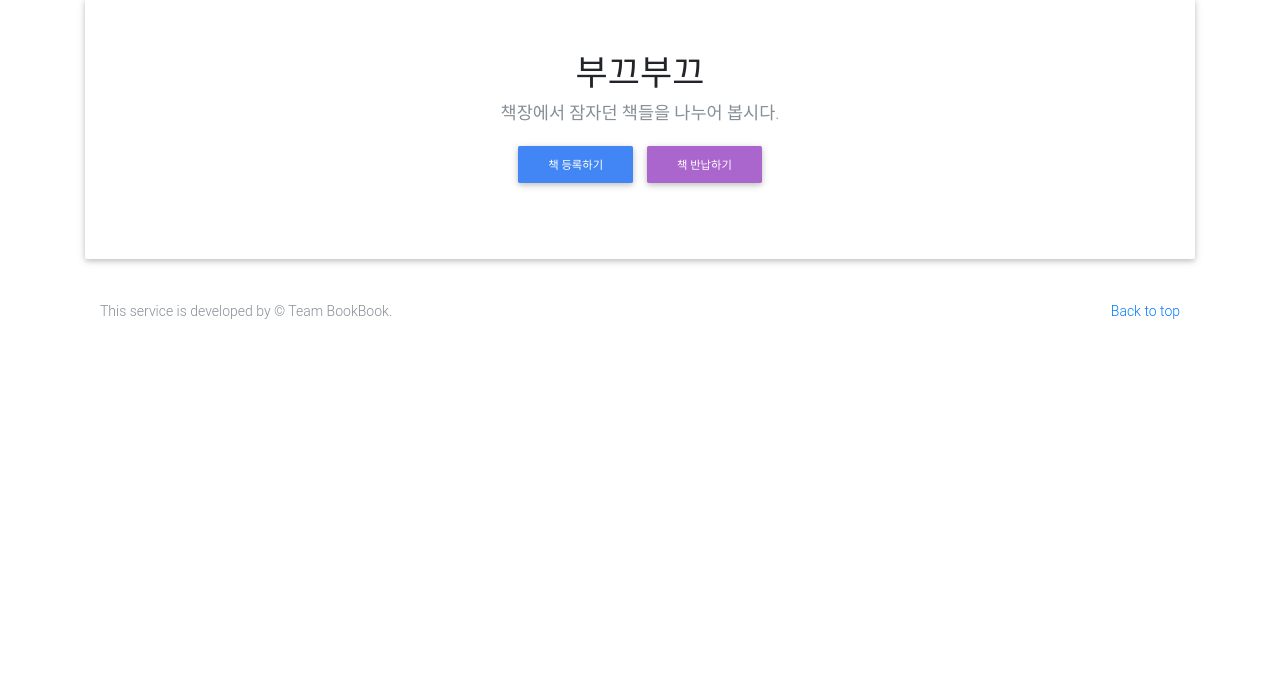
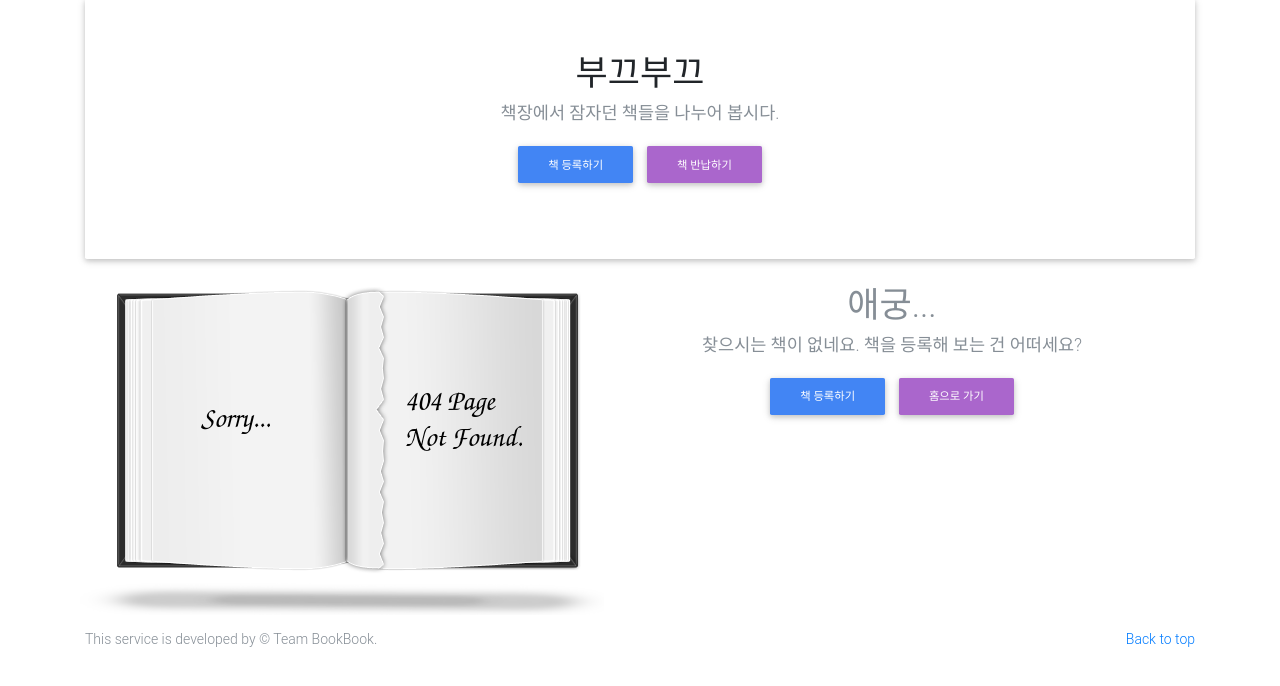
Before and after one commit to it-tech-division/bookbook, a Flask app: page / in a window 1280 px wide. Shown: the part 67-753 px from the top of the page. Run offline with Flask 2, Linux system fonts and the light colour scheme; data that the repository does not hold is empty; some libraries are stand-ins or nearby versions.

Commit message:
404 error message

```diff
--- a/templates/home.html
+++ b/templates/home.html
@@ -13,6 +13,7 @@
 <div class="album text-muted">
   <div class="container">
     <div class="row">
+    {% if books %}
       {% for book in books %}
 
       <div class="col-sm-12">
@@ -54,6 +55,24 @@
 
       {% endfor %}
 
+	{% else %}
+		<div class="row text-center">
+				<!--Image-->
+				<img src="static/book404.png" width=100%>
+			</div>
+
+			<!--Excerpt-->
+			<div class="col text-center">
+                <h1 class="jumbotron-heading">애궁...</h1>
+                <p class="lead text-muted">찾으시는 책이 없네요. 책을 등록해 보는 건 어떠세요?</p>
+            <p>
+              <a href="/regist" class="btn btn-primary">책 등록하기</a>
+              <a href="/" class="btn btn-secondary">홈으로 가기</a>
+            </p>
+			</div>
+		</div>
+	{% endif %}
+
     </div>
   </div>
 </div>
```
Also changed, not shown: static/book404.png (added).
